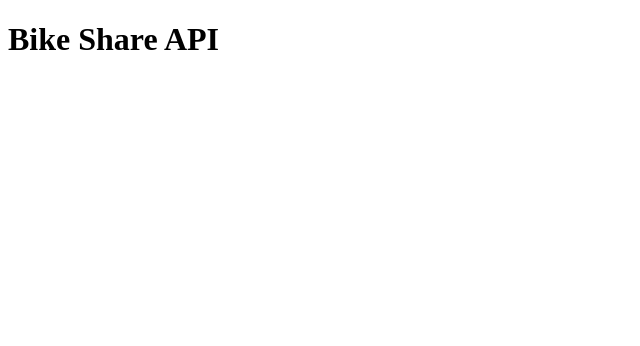
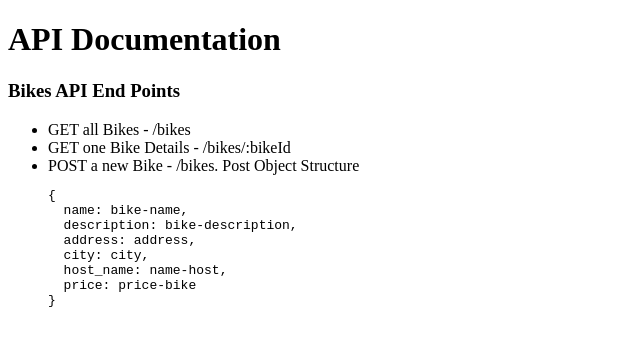
Before and after one commit to lucaslu/lucas-lu-bikeshare-api, a website: page public/index.html in a window 1280 px wide. Shown: the whole page, without its empty margins (0-640 px from the left). Drawn offline with Linux system fonts and the light colour scheme.

Commit message:
add API documentation

```diff
--- a/public/index.html
+++ b/public/index.html
@@ -7,6 +7,27 @@
     <title>Bike Share API</title>
   </head>
   <body>
-    <h1>Bike Share API</h1>
+    <h1>API Documentation</h1>
+    <h3>Bikes API End Points</h3>
+    <ul>
+      <li>GET all Bikes - /bikes</li>
+      <li>GET one Bike Details - /bikes/:bikeId</li>
+      <li>
+        POST a new Bike - /bikes. Post Object Structure
+        <code>
+          <pre>
+{
+  name: bike-name,
+  description: bike-description,
+  address: address,
+  city: city,
+  host_name: name-host,
+  price: price-bike
+}
+</pre
+          >
+        </code>
+      </li>
+    </ul>
   </body>
 </html>
```
